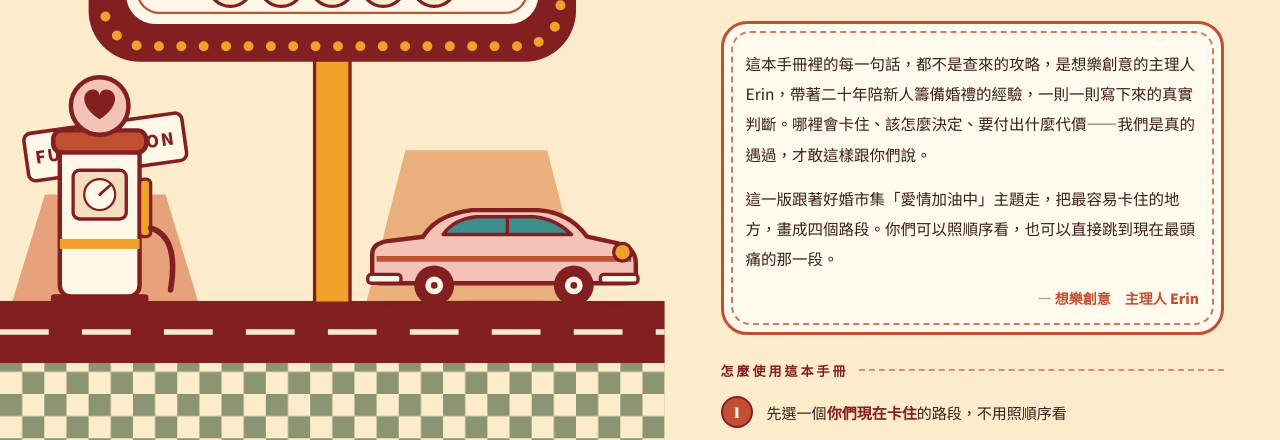
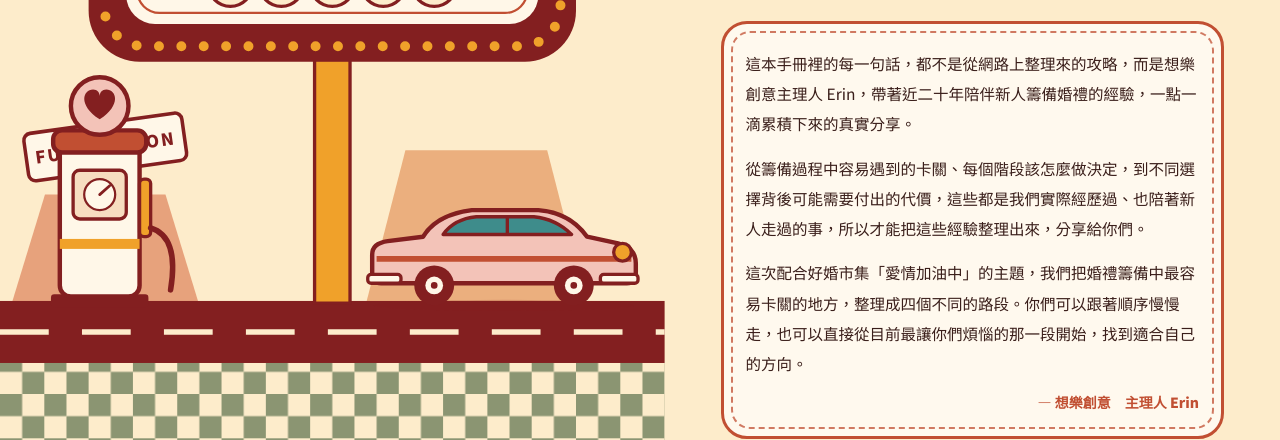
Before and after one commit to weddingfun/road-manual, a plain HTML site: page index.html in a window 1280 px wide. Shown: the part 294-734 px from the top of the page. Drawn offline with Linux system fonts and the light colour scheme.

Commit message:
Update index.html

```diff
--- a/index.html
+++ b/index.html
@@ -378,8 +378,9 @@
           <h1 class="pf-title">在你們開始之前，<br>我想先說幾句話。</h1>
 
           <div class="pf-letter dcard">
-            <p class="pf-letter-text">這本手冊裡的每一句話，都不是查來的攻略，是想樂創意的主理人 Erin，帶著二十年陪新人籌備婚禮的經驗，一則一則寫下來的真實判斷。哪裡會卡住、該怎麼決定、要付出什麼代價——我們是真的遇過，才敢這樣跟你們說。</p>
-            <p class="pf-letter-text">這一版跟著好婚市集「愛情加油中」主題走，把最容易卡住的地方，畫成四個路段。你們可以照順序看，也可以直接跳到現在最頭痛的那一段。</p>
+            <p class="pf-letter-text">這本手冊裡的每一句話，都不是從網路上整理來的攻略，而是想樂創意主理人 Erin，帶著近二十年陪伴新人籌備婚禮的經驗，一點一滴累積下來的真實分享。</p>
+            <p class="pf-letter-text">從籌備過程中容易遇到的卡關、每個階段該怎麼做決定，到不同選擇背後可能需要付出的代價，這些都是我們實際經歷過、也陪著新人走過的事，所以才能把這些經驗整理出來，分享給你們。</p>
+            <p class="pf-letter-text">這次配合好婚市集「愛情加油中」的主題，我們把婚禮籌備中最容易卡關的地方，整理成四個不同的路段。你們可以跟著順序慢慢走，也可以直接從目前最讓你們煩惱的那一段開始，找到適合自己的方向。</p>
             <p class="pf-letter-sign">— 想樂創意　主理人 Erin</p>
           </div>
 
@@ -638,7 +639,7 @@
      "label": "圖解｜三招讓他動起來",
      "items": [
       "責任要分工",
-      "用需求代替職責",
+      "用需求代替指責",
       "大量的肯定"
      ]
     },
```
